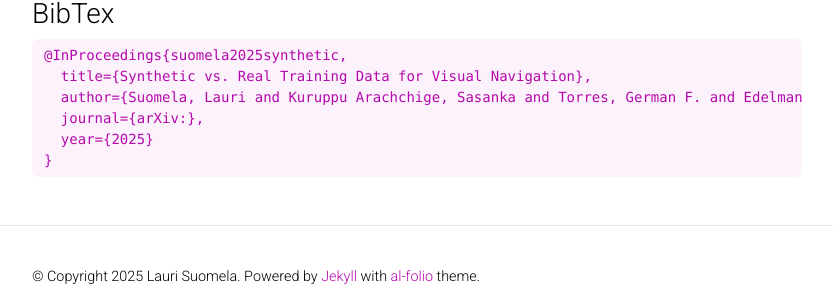
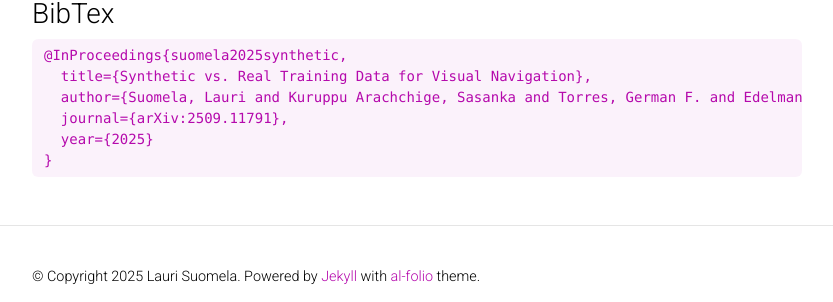
Before and after one commit to lasuomela/lasuomela.github.io, a Jekyll site: the page built from _projects/faint.md, in a window 1280 px wide. Shown: the part 1619-1921 px from the top of the page, without its empty margins (223-1056 px from the left). Built offline with Jekyll 4.4.1, drawn with Linux system fonts in a browser that asks for light colours; comment, search, counter and statistics services are not loaded; a style sheet for code colours, icons or effects is not loaded.

Commit message:
faint arxiv link

```diff
--- a/_bibliography/papers.bib
+++ b/_bibliography/papers.bib
@@ -8,7 +8,7 @@
   year={2025},
   bibtex_show={true},
   preview={faint_preview.webp},
-  arxiv={},
+  arxiv={2509.11791},
   code={https://github.com/lasuomela/faint},
   website={faint},
   selected={true}
--- a/_projects/faint.md
+++ b/_projects/faint.md
@@ -5,7 +5,7 @@
 coauthors: [Suomela, Kuruppu Arachchige, Torres, Edelman, Kämäräinen]
 affliations: Tampere University
 venue: 'CoRL 2025 Workshop on Making Sense of Data in Robotics'
-arxiv: ''
+arxiv: 'https://arxiv.org/abs/2509.11791'
 github: https://github.com/lasuomela/faint
 huggingface_models: https://huggingface.co/collections/lauriasuo/faint-67b71dbaf71f1b648986f382
 img: /assets/img/publication_preview/carla.gif
@@ -52,6 +52,6 @@
     @InProceedings{suomela2025synthetic,
       title={Synthetic vs. Real Training Data for Visual Navigation},
       author={Suomela, Lauri and Kuruppu Arachchige, Sasanka and Torres, German F. and Edelman, Harry and Kämäräinen, Joni-Kristian}
-      journal={arXiv:},
+      journal={arXiv:2509.11791},
       year={2025}
     }
```
